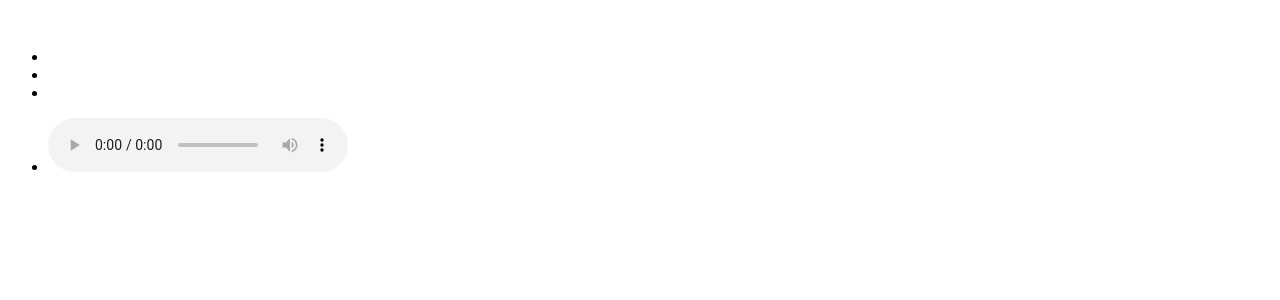
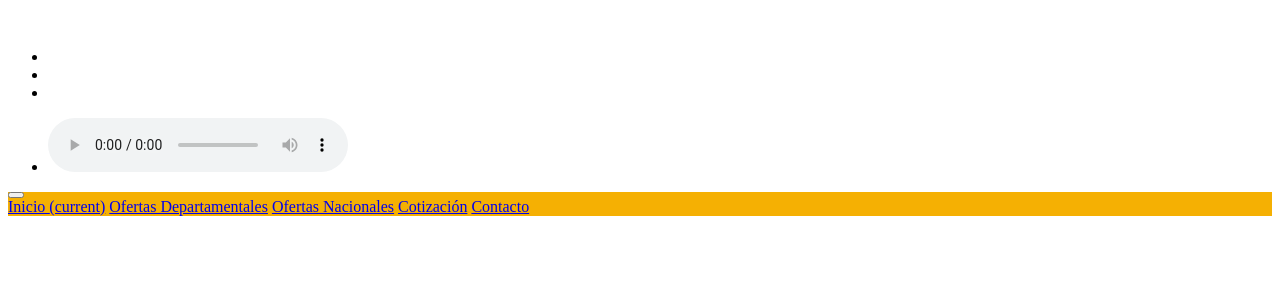
Before and after one commit to dayanatru28/TravelCuspide, a CodeIgniter 4 app: the page made by app/Views/header.php in a window 1280 px wide. Shown: the part 266-566 px from the top of the page. Run offline with PHP 8.4 and a stand-in for CodeIgniter, Linux system fonts and the light colour scheme; the template is opened without the code that fills it, so the values that code supplies are empty; some libraries are stand-ins or nearby versions.

Commit message:
cuarto commit

```diff
--- a/app/Views/header.php
+++ b/app/Views/header.php
@@ -77,15 +77,29 @@
 
     <!--Inicio-->
 
-
         <div class="home" id="inicio">
             <div class="home_background_container prlx_parent">
-                <div class="home_background prlx"
-                    style="background-image:url(<?php echo base_url();?>/public/img/Letrero.jpeg); transform: translate(0%, -15.6566%) translate3d(0px, 0px, 0px);}">
+                <div class="home_background prlx" style="background-image:url(<?php echo base_url();?>/public/img/Letrero.jpeg); transform: translate(0%, -15%) translate3d(0px, 0px, 0px);}">
                 </div>
             </div>
+        </div>
 
-        </div>
+        <nav class="navbar navbar-expand-lg navbar-light" style="background-color: #f5b003;">
+            <div class="container">
+                <button class="navbar-toggler" type="button" data-toggle="collapse" data-target="#navbarNavAltMarkup" aria-controls="navbarNavAltMarkup" aria-expanded="false" aria-label="Toggle navigation">
+                    <span class="navbar-toggler-icon"></span>
+                </button>
+                <div class="collapse navbar-collapse" id="navbarNavAltMarkup">
+                    <div class="navbar-nav nav-fill">
+                    <a class="nav-link active" href="#">Inicio <span class="sr-only">(current)</span></a>
+                    <a class="nav-link" href="#">Ofertas Departamentales</a>
+                    <a class="nav-link" href="#">Ofertas Nacionales</a>
+                    <a class="nav-link" href="#">Cotización</a>
+                    <a class="nav-link" href="#">Contacto</a>
+                    </div>
+                </div>
+            </div>
+        </nav>
 
 </body>
 </html>
```
Also changed, not shown: public/styles/main_styles.css (+7 -6 lines).
